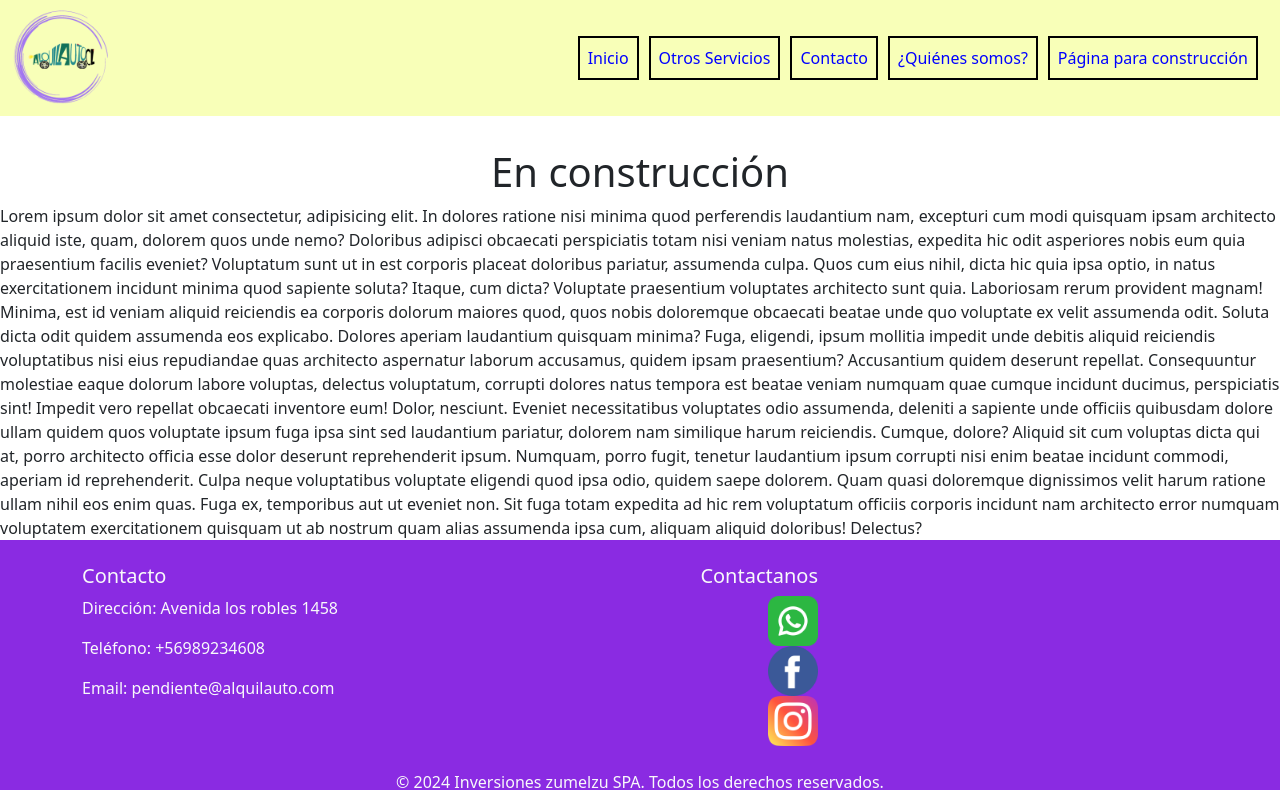
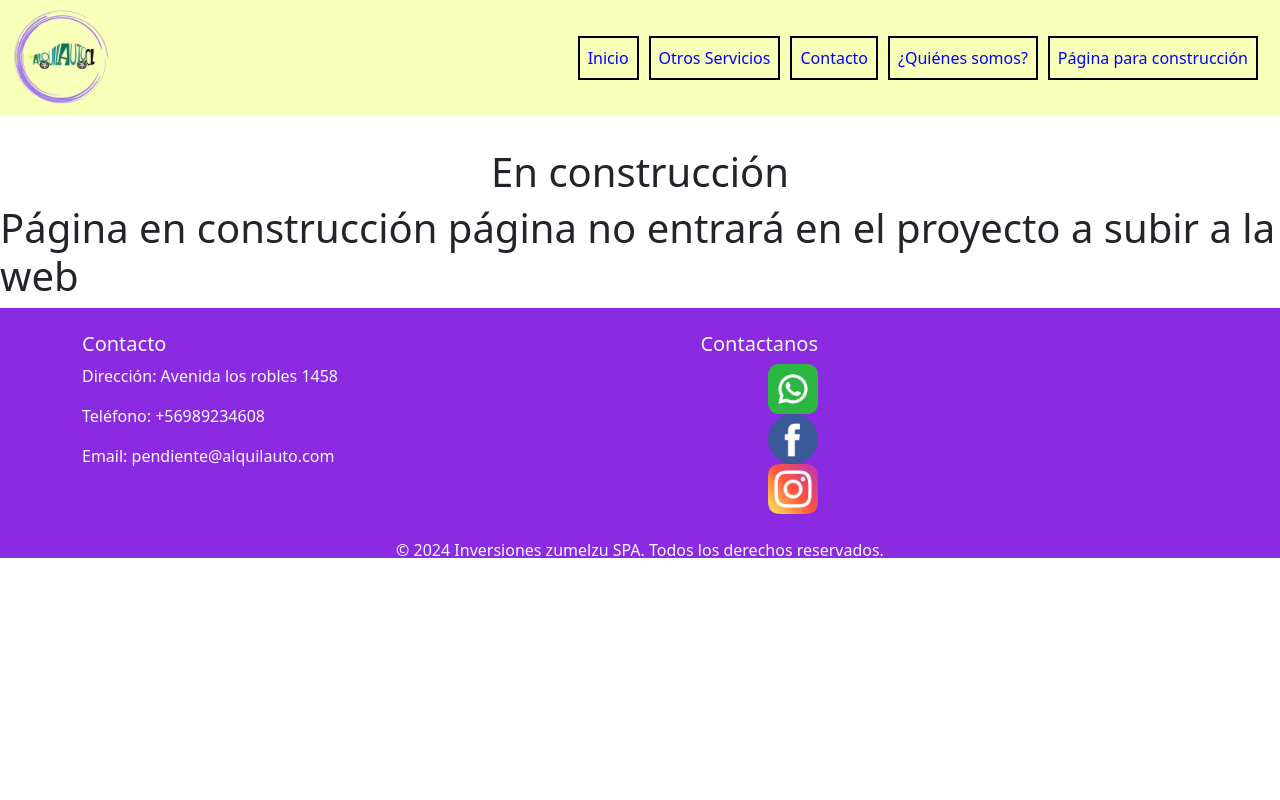
Before and after one commit to zumelzu/tercer_entrega-rent-a-car, a plain HTML site: page pages/pag_extra.html in a window 1280 px wide. Drawn offline with nearby package versions, Linux system fonts and the light colour scheme.

Commit message:
agregando seo

```diff
--- a/pages/pag_extra.html
+++ b/pages/pag_extra.html
@@ -3,6 +3,10 @@
 <head>
     <meta charset="UTF-8">
     <meta name="viewport" content="width=device-width, initial-scale=1.0">
+    <meta name="description" content="Nuestra página está en construcción para mejorar tu experiencia. Disculpa las molestias. ¡Volveremos pronto con novedades!">
+    <meta name="keywords" content="página en construcción, disculpas por las molestias, sitio web en desarrollo, próximamente en línea, mejora de servicios, actualización de sitio, paciencia agradecida, sitio en mantenimiento, retorno pronto, espera nuestra nueva cara">
+
+
     <title>Página extra</title>
     <link rel="shortcut icon" href="../images/logo.png" type="image/x-icon">
     <!-- css BS -->
@@ -53,16 +57,7 @@
     <!-- /main -->
 
     <main>
-        Lorem ipsum dolor sit amet consectetur, adipisicing elit. In dolores ratione nisi minima quod perferendis laudantium nam, excepturi cum modi quisquam ipsam architecto aliquid iste, quam, dolorem quos unde nemo?
-        Doloribus adipisci obcaecati perspiciatis totam nisi veniam natus molestias, expedita hic odit asperiores nobis eum quia praesentium facilis eveniet? Voluptatum sunt ut in est corporis placeat doloribus pariatur, assumenda culpa.
-        Quos cum eius nihil, dicta hic quia ipsa optio, in natus exercitationem incidunt minima quod sapiente soluta? Itaque, cum dicta? Voluptate praesentium voluptates architecto sunt quia. Laboriosam rerum provident magnam!
-        Minima, est id veniam aliquid reiciendis ea corporis dolorum maiores quod, quos nobis doloremque obcaecati beatae unde quo voluptate ex velit assumenda odit. Soluta dicta odit quidem assumenda eos explicabo.
-        Dolores aperiam laudantium quisquam minima? Fuga, eligendi, ipsum mollitia impedit unde debitis aliquid reiciendis voluptatibus nisi eius repudiandae quas architecto aspernatur laborum accusamus, quidem ipsam praesentium? Accusantium quidem deserunt repellat.
-        Consequuntur molestiae eaque dolorum labore voluptas, delectus voluptatum, corrupti dolores natus tempora est beatae veniam numquam quae cumque incidunt ducimus, perspiciatis sint! Impedit vero repellat obcaecati inventore eum! Dolor, nesciunt.
-        Eveniet necessitatibus voluptates odio assumenda, deleniti a sapiente unde officiis quibusdam dolore ullam quidem quos voluptate ipsum fuga ipsa sint sed laudantium pariatur, dolorem nam similique harum reiciendis. Cumque, dolore?
-        Aliquid sit cum voluptas dicta qui at, porro architecto officia esse dolor deserunt reprehenderit ipsum. Numquam, porro fugit, tenetur laudantium ipsum corrupti nisi enim beatae incidunt commodi, aperiam id reprehenderit.
-        Culpa neque voluptatibus voluptate eligendi quod ipsa odio, quidem saepe dolorem. Quam quasi doloremque dignissimos velit harum ratione ullam nihil eos enim quas. Fuga ex, temporibus aut ut eveniet non.
-        Sit fuga totam expedita ad hic rem voluptatum officiis corporis incidunt nam architecto error numquam voluptatem exercitationem quisquam ut ab nostrum quam alias assumenda ipsa cum, aliquam aliquid doloribus! Delectus?
+        <h1>Página en construcción página no entrará en el proyecto a subir a la web</h1>
     </main>
 
 
```
Also changed, not shown: index.html (+3 -0 lines), pages/contacto.html (+4 -1 lines), pages/quienes_somos.html (+3 -0 lines), pages/serv_adicionales.html (+3 -0 lines), sass/estilos.scss (line endings or trailing spaces).
